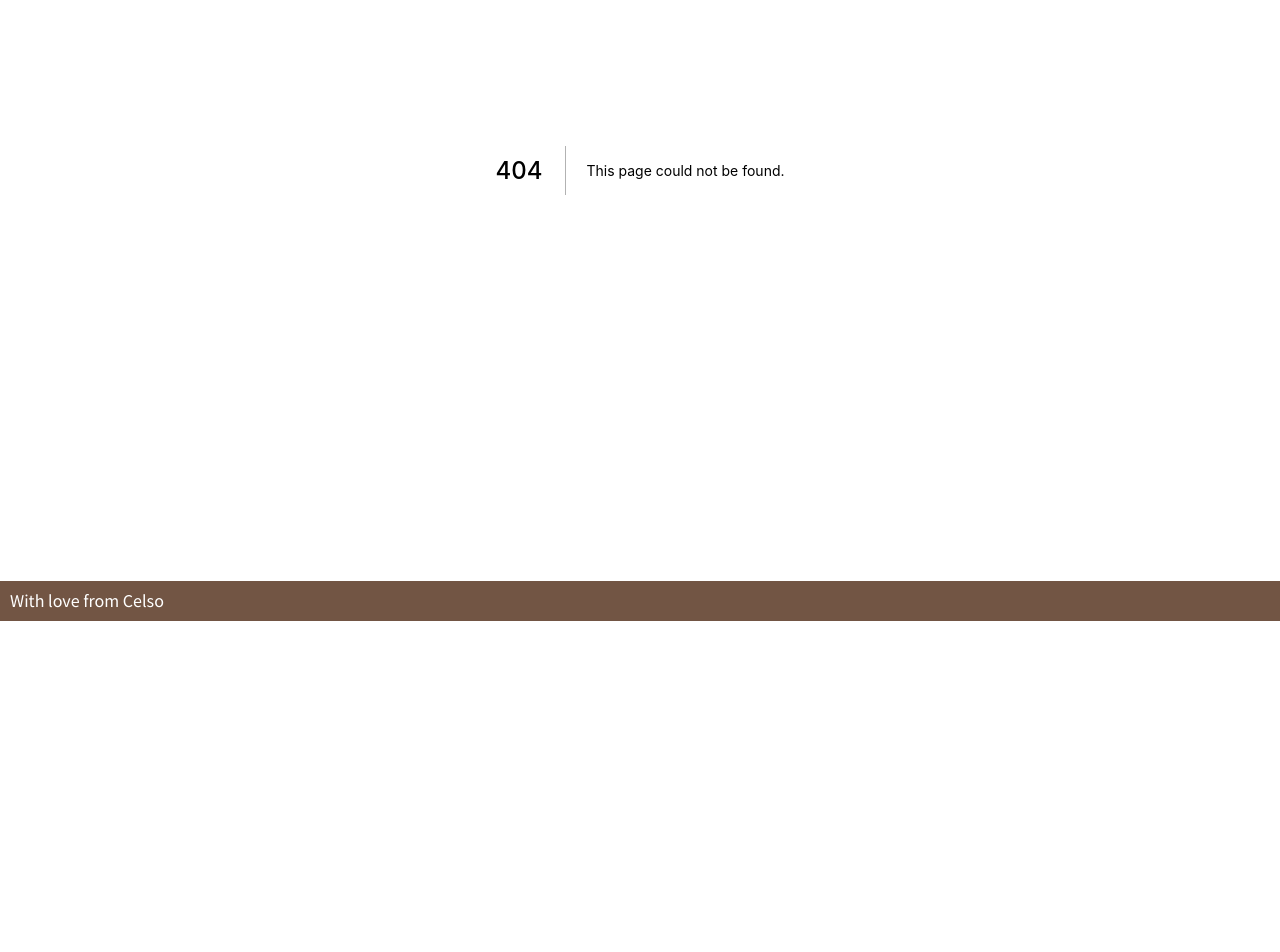
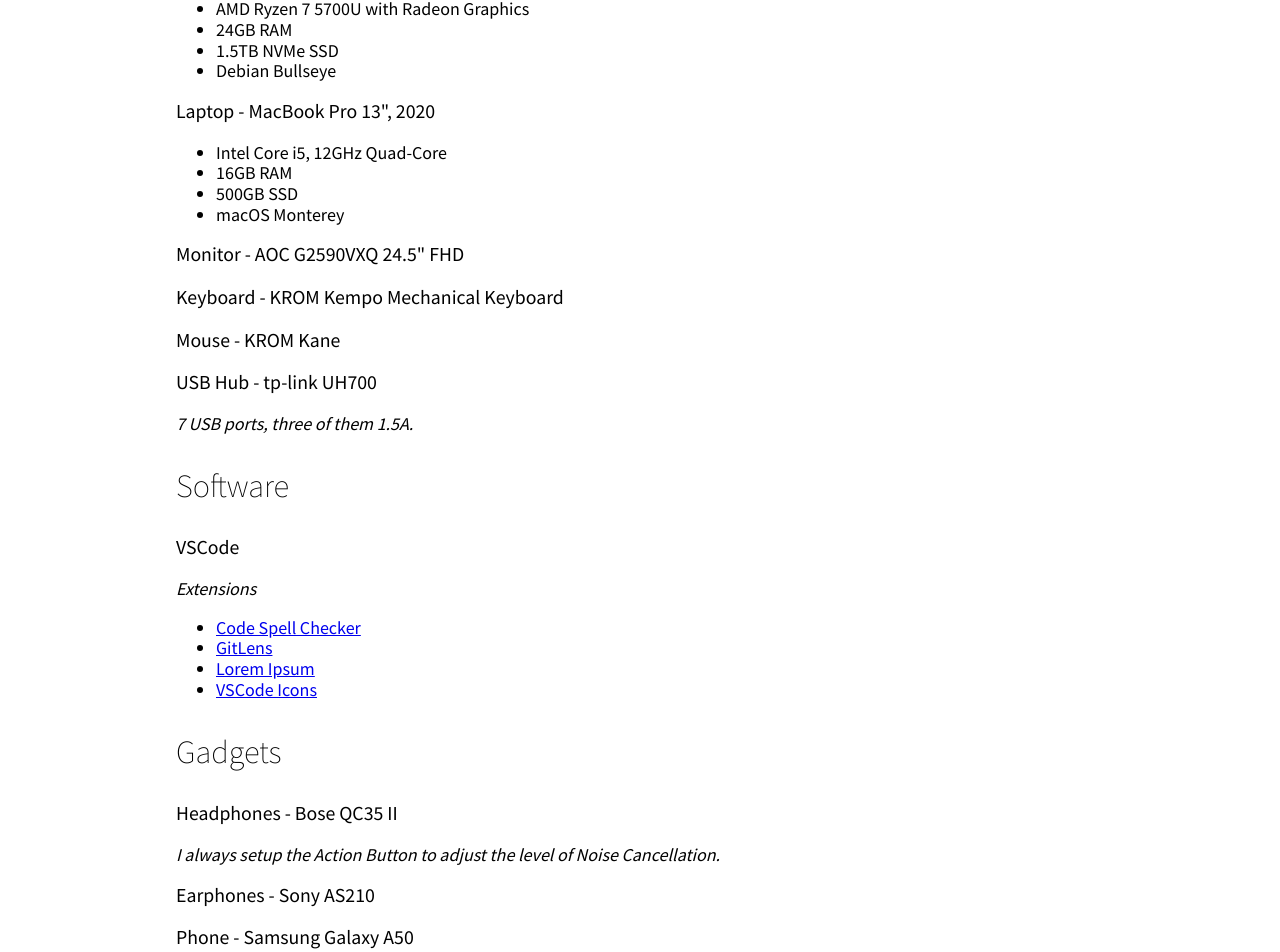
Before and after one commit to celsopalmeiraneto/personal-website, a Next.js app: page /uses in a window 1280 px wide. Before the commit this address had no page. Shown: the part 315-1267 px from the top of the page. Before the commit the page ends 936 px from the top, so only its background shows below. Built offline with nearby package versions, Linux system fonts and the light colour scheme.

Commit message:
feat: implements /uses page

```diff
--- /dev/null
+++ b/src/pages/uses/index.module.scss
@@ -0,0 +1,32 @@
+#container {
+  margin: 0 auto;
+  max-width: 928px;
+
+  h1,
+  h2,
+  h3 {
+    margin: 0 0 1em 0;
+  }
+
+  h1 {
+    margin-bottom: 0;
+  }
+
+  h2 {
+    margin: 1em 0;
+    font-size: 1.8em;
+  }
+
+  h3 {
+    font-weight: 400;
+    font-size: 1.1em;
+  }
+
+  h3 ~ p {
+    font-style: italic;
+  }
+
+  ul {
+    margin-top: 0;
+  }
+}
--- /dev/null
+++ b/src/pages/uses/index.tsx
@@ -0,0 +1,86 @@
+import styles from "./index.module.scss";
+
+const UsesPage = () => (
+  <div id={styles.container}>
+    <h1>Uses</h1>
+    <p>Here you'll find the tools I use on my day-to-day life.</p>
+    <section>
+      <h2>Hardware</h2>
+      <section>
+        <h3>Laptop - Lenovo ThinkPad E14 Gen3 14"</h3>
+        <ul>
+          <li>AMD Ryzen 7 5700U with Radeon Graphics</li>
+          <li>24GB RAM</li>
+          <li>1.5TB NVMe SSD</li>
+          <li>Debian Bullseye</li>
+        </ul>
+      </section>
+      <section>
+        <h3>Laptop - MacBook Pro 13", 2020</h3>
+        <ul>
+          <li>Intel Core i5, 12GHz Quad-Core</li>
+          <li>16GB RAM</li>
+          <li>500GB SSD</li>
+          <li>macOS Monterey</li>
+        </ul>
+      </section>
+      <section>
+        <h3>Monitor - AOC G2590VXQ 24.5" FHD</h3>
+      </section>
+      <section>
+        <h3>Keyboard - KROM Kempo Mechanical Keyboard</h3>
+      </section>
+      <section>
+        <h3>Mouse - KROM Kane</h3>
+      </section>
+      <section>
+        <h3>USB Hub - tp-link UH700</h3>
+        <p>7 USB ports, three of them 1.5A.</p>
+      </section>
+    </section>
+    <section>
+      <h2>Software</h2>
+      <section>
+        <h3>VSCode</h3>
+        <p>Extensions</p>
+        <ul>
+          <li>
+            <a href="https://marketplace.visualstudio.com/items?itemName=streetsidesoftware.code-spell-checker">
+              Code Spell Checker
+            </a>
+          </li>
+          <li>
+            <a href="https://marketplace.visualstudio.com/items?itemName=eamodio.gitlens">
+              GitLens
+            </a>
+          </li>
+          <li>
+            <a href="https://marketplace.visualstudio.com/items?itemName=Tyriar.lorem-ipsum">
+              Lorem Ipsum
+            </a>
+          </li>
+          <li>
+            <a href="https://marketplace.visualstudio.com/items?itemName=vscode-icons-team.vscode-icons">
+              VSCode Icons
+            </a>
+          </li>
+        </ul>
+      </section>
+    </section>
+    <section>
+      <h2>Gadgets</h2>
+      <section>
+        <h3>Headphones - Bose QC35 II</h3>
+        <p>I always setup the Action Button to adjust the level of Noise Cancellation.</p>
+      </section>
+      <section>
+        <h3>Earphones - Sony AS210</h3>
+      </section>
+      <section>
+        <h3>Phone - Samsung Galaxy A50</h3>
+      </section>
+    </section>
+  </div>
+);
+
+export default UsesPage;
```
